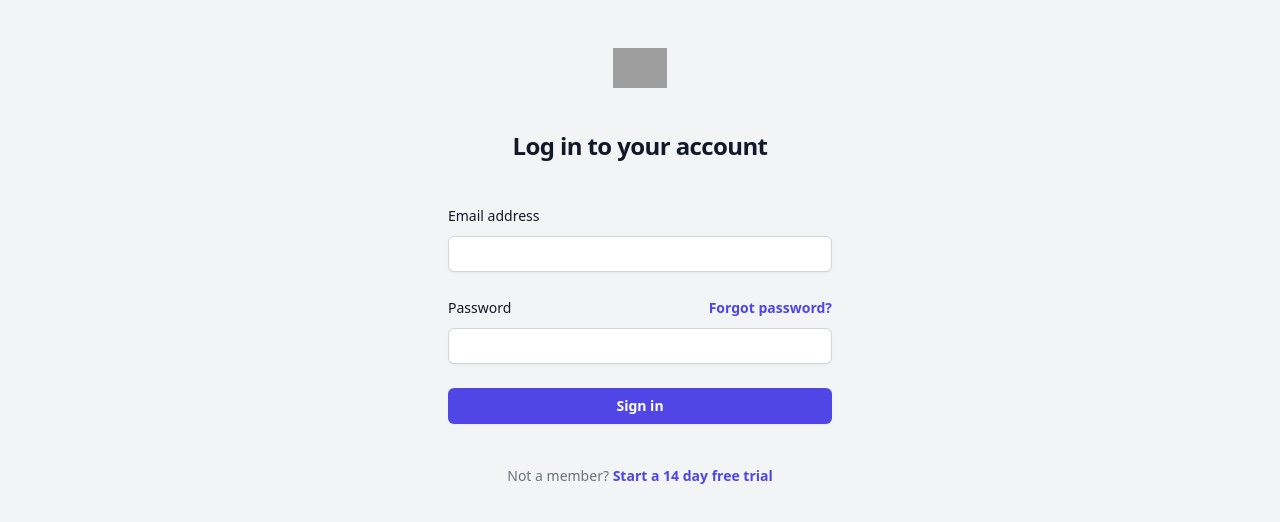
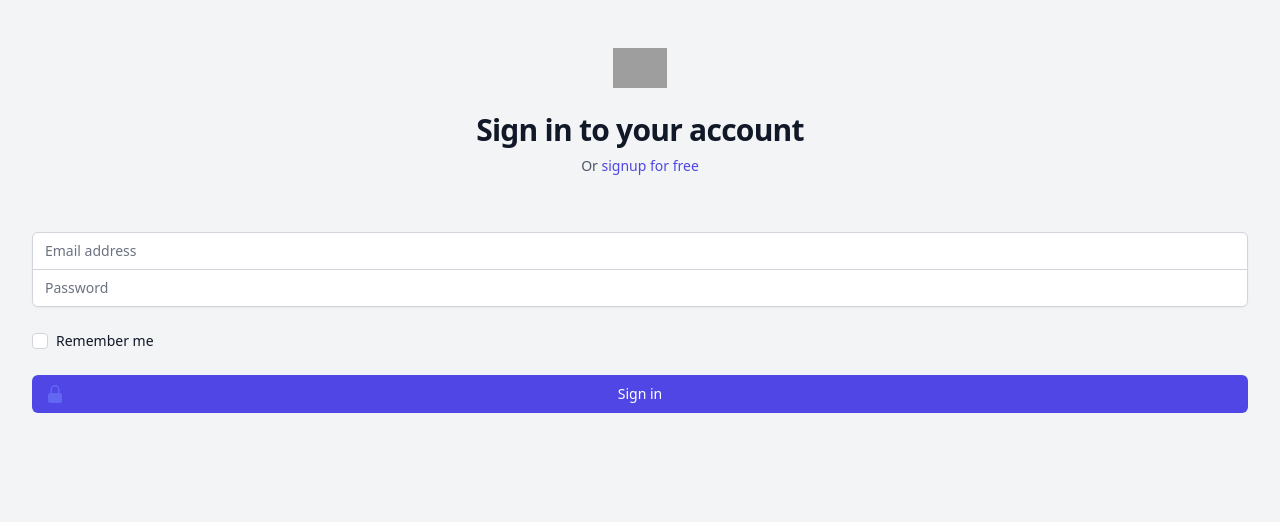
Before and after one commit to qaserge/react-laravel-survey, a React (Vite) app in the folder vite-project/: page /login in a window 1280 px wide. Shown: the top 522 px of the page. Built offline with nearby package versions, Linux system fonts and the light colour scheme; no server answers; grey boxes are pictures that could not be loaded.

Commit message:
login implemented

```diff
--- a/vite-project/src/views/Login.jsx
+++ b/vite-project/src/views/Login.jsx
@@ -1,67 +1,131 @@
+import { LockClosedIcon } from "@heroicons/react/20/solid";
+import { useState } from "react";
+import { Link } from "react-router-dom";
+import axiosClient from "../axios";
+import { useStateContext } from "./contexts/ContextProvider";
+
 export default function Login() {
+  const { setCurrentUser, setUserToken } = useStateContext();
+  const [email, setEmail] = useState("");
+  const [password, setPassword] = useState("");
+  const [error, setError] = useState({ __html: "" });
+
+  const onSubmit = (ev) => {
+    ev.preventDefault();
+    setError({ __html: "" });
+
+    axiosClient
+      .post("/login", {
+        email,
+        password,
+      })
+      .then(({ data }) => {
+        setCurrentUser(data.user);
+        setUserToken(data.token);
+      })
+      .catch((error) => {
+        if (error.response) {
+          const finalErrors = Object.values(error.response.data.errors).reduce(
+            (accum, next) => [...accum, ...next],
+            []
+          );
+          setError({ __html: finalErrors.join("<br>") });
+        }
+        console.error(error);
+      });
+  };
+
   return (
     <>
-        <h2 className="mt-10 text-center text-2xl font-bold leading-9 tracking-tight text-gray-900">
-              Log in to your account
+      <h2 className="mt-6 text-center text-3xl font-bold tracking-tight text-gray-900">
+        Sign in to your account
       </h2>
-          <div className="mt-10 sm:mx-auto sm:w-full sm:max-w-sm">
-            <form className="space-y-6" action="#" method="POST">
+      <p className="mt-2 text-center text-sm text-gray-600">
+        Or{" "}
+        <Link
+          to="/signup"
+          className="font-medium text-indigo-600 hover:text-indigo-500"
+        >
+          signup for free
+        </Link>
+      </p>
+
+      {error.__html && (
+        <div
+          className="bg-red-500 rounded py-2 px-3 text-white"
+          dangerouslySetInnerHTML={error}
+        ></div>
+      )}
+
+      <form onSubmit={onSubmit} className="mt-8 space-y-6" action="#" method="POST">
+        <input type="hidden" name="remember" defaultValue="true" />
+        <div className="-space-y-px rounded-md shadow-sm">
           <div>
-                <label htmlFor="email" className="block text-sm font-medium leading-6 text-gray-900">
+            <label htmlFor="email-address" className="sr-only">
               Email address
             </label>
-                <div className="mt-2">
             <input
-                    id="email"
+              id="email-address"
               name="email"
               type="email"
               autoComplete="email"
               required
-                    className="block w-full rounded-md border-0 py-1.5 text-gray-900 shadow-sm ring-1 ring-inset ring-gray-300 placeholder:text-gray-400 focus:ring-2 focus:ring-inset focus:ring-indigo-600 sm:text-sm sm:leading-6"
+              value={email}
+              onChange={(ev) => setEmail(ev.target.value)}
+              className="relative block w-full appearance-none rounded-none rounded-t-md border border-gray-300 px-3 py-2 text-gray-900 placeholder-gray-500 focus:z-10 focus:border-indigo-500 focus:outline-none focus:ring-indigo-500 sm:text-sm"
+              placeholder="Email address"
             />
           </div>
-              </div>
-
           <div>
-                <div className="flex items-center justify-between">
-                  <label htmlFor="password" className="block text-sm font-medium leading-6 text-gray-900">
+            <label htmlFor="password" className="sr-only">
               Password
             </label>
-                  <div className="text-sm">
-                    <a href="#" className="font-semibold text-indigo-600 hover:text-indigo-500">
-                      Forgot password?
-                    </a>
-                  </div>
-                </div>
-                <div className="mt-2">
             <input
               id="password"
               name="password"
               type="password"
               autoComplete="current-password"
               required
-                    className="block w-full rounded-md border-0 py-1.5 text-gray-900 shadow-sm ring-1 ring-inset ring-gray-300 placeholder:text-gray-400 focus:ring-2 focus:ring-inset focus:ring-indigo-600 sm:text-sm sm:leading-6"
+              value={password}
+              onChange={(ev) => setPassword(ev.target.value)}
+              className="relative block w-full appearance-none rounded-none rounded-b-md border border-gray-300 px-3 py-2 text-gray-900 placeholder-gray-500 focus:z-10 focus:border-indigo-500 focus:outline-none focus:ring-indigo-500 sm:text-sm"
+              placeholder="Password"
             />
+          </div>
+        </div>
+
+        <div className="flex items-center justify-between">
+          <div className="flex items-center">
+            <input
+              id="remember-me"
+              name="remember-me"
+              type="checkbox"
+              className="h-4 w-4 rounded border-gray-300 text-indigo-600 focus:ring-indigo-500"
+            />
+            <label
+              htmlFor="remember-me"
+              className="ml-2 block text-sm text-gray-900"
+            >
+              Remember me
+            </label>
           </div>
         </div>
 
         <div>
           <button
             type="submit"
-                  className="flex w-full justify-center rounded-md bg-indigo-600 px-3 py-1.5 text-sm font-semibold leading-6 text-white shadow-sm hover:bg-indigo-500 focus-visible:outline focus-visible:outline-2 focus-visible:outline-offset-2 focus-visible:outline-indigo-600"
+            className="group relative flex w-full justify-center rounded-md border border-transparent bg-indigo-600 py-2 px-4 text-sm font-medium text-white hover:bg-indigo-700 focus:outline-none focus:ring-2 focus:ring-indigo-500 focus:ring-offset-2"
           >
+            <span className="absolute inset-y-0 left-0 flex items-center pl-3">
+              <LockClosedIcon
+                className="h-5 w-5 text-indigo-500 group-hover:text-indigo-400"
+                aria-hidden="true"
+              />
+            </span>
             Sign in
           </button>
         </div>
       </form>
-
-            <p className="mt-10 text-center text-sm text-gray-500">
-              Not a member?{' '}
-              <a href="#" className="font-semibold leading-6 text-indigo-600 hover:text-indigo-500">
-                Start a 14 day free trial
-              </a>
-            </p>
-          </div>
     </>
-    )
+  );
 }
```
Lines whose indentation alone changed are shown as unchanged.
